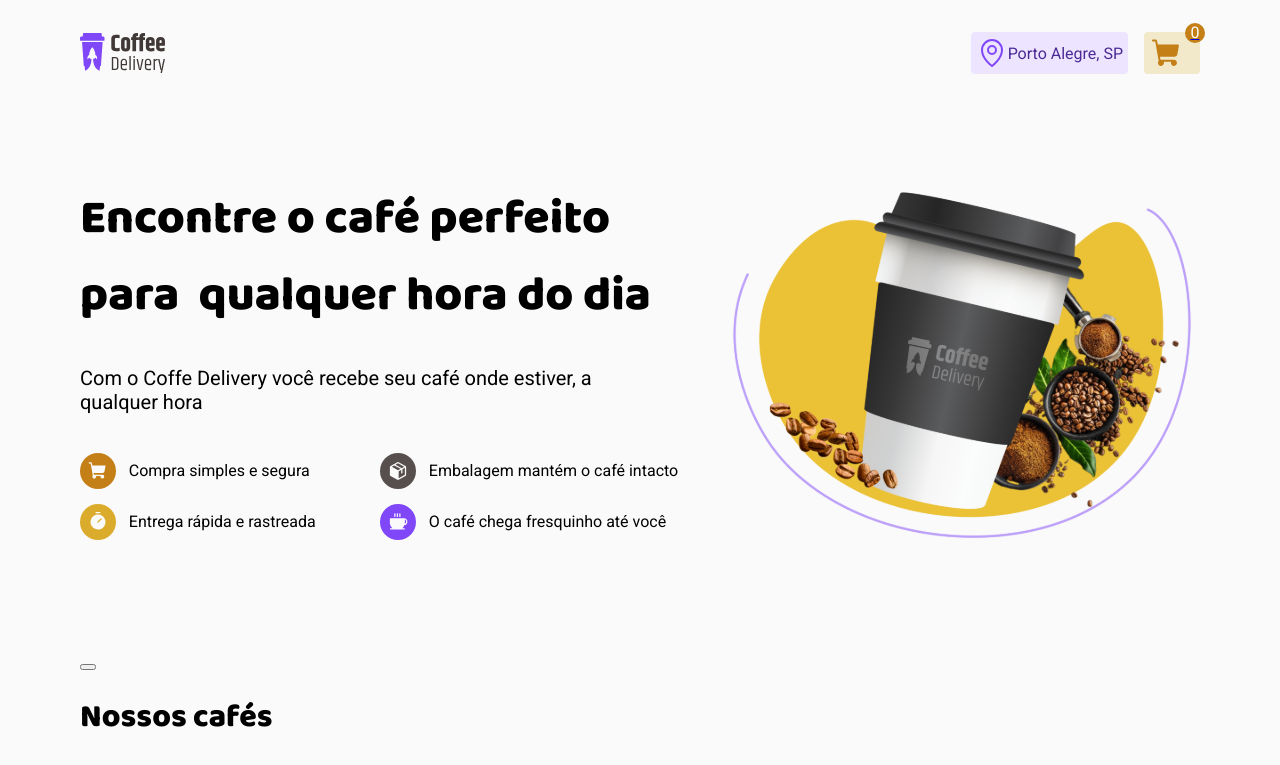
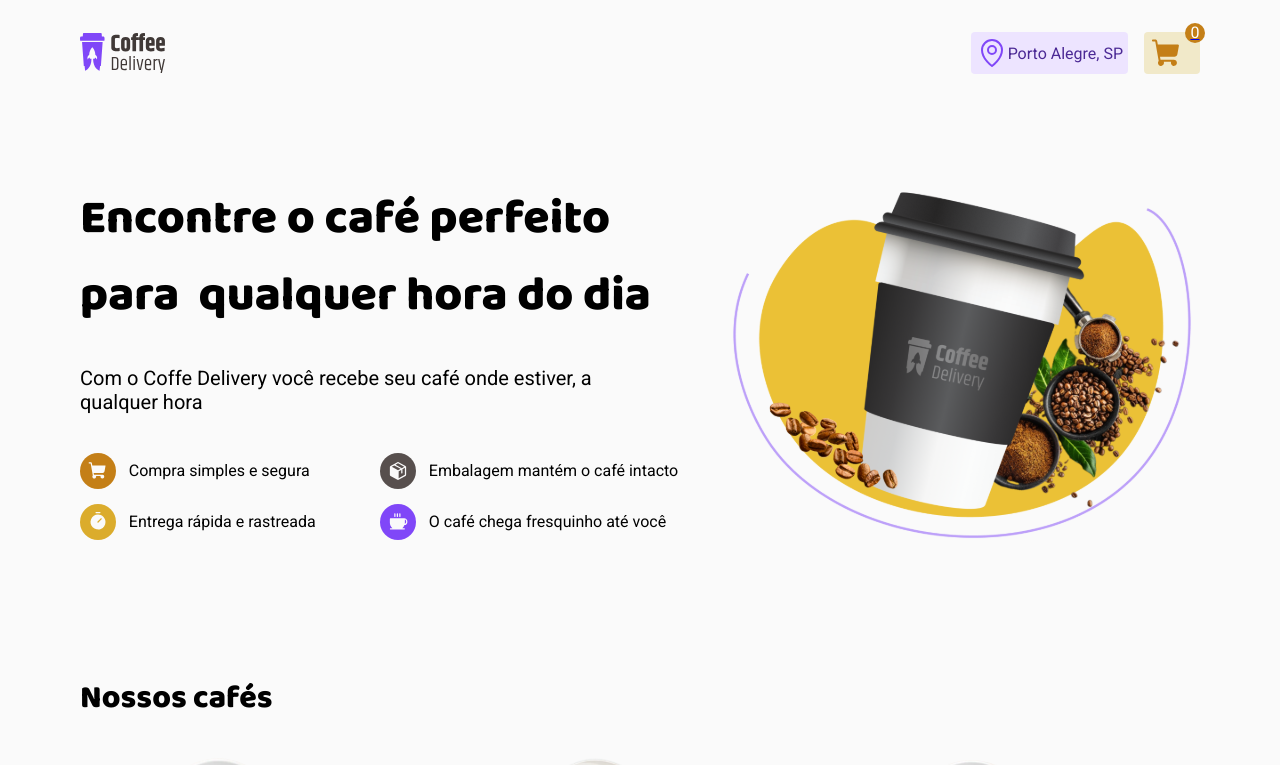
Before and after one commit to VictorDS87/Coffe-Delivery, a React (Vite) app: page / in a window 1280 px wide. Shown: the top 765 px of the page. Built offline with nearby package versions, Linux system fonts and the light colour scheme; data requests are answered from the project's data file.

Commit message:
Security measures -remove console.log

```diff
--- a/src/pages/products/index.tsx
+++ b/src/pages/products/index.tsx
@@ -84,7 +84,6 @@ export function Products({ values }: ProductProps) {
         setIsLoading(true)
         const response = await api.get('products/'+e.target.id)
 
-        console.log(response.data.amount)
         const validationRepeatedItem = shoppingCart.filter(product => product.id === response.data.id)
         if(validationRepeatedItem.length == 0){
             setShoppingCart((state) => [...state, {
@@ -108,7 +107,6 @@ export function Products({ values }: ProductProps) {
                 });
 
                 setShoppingCart(updatedShoppingCart);
-                console.log('passou')
                 return setIsLoading(false)
             }
             alert('Você já tem esse item salvo no carrinho, aumente a quantidade ou remova ele do carrinho na hora da finalização')
@@ -126,7 +124,6 @@ export function Products({ values }: ProductProps) {
     return (
         <div>
             <ProductPresentation />
-            <button type='button' onClick={(e) => {console.log(shoppingCart)}}></button>
             <Coffes>
                 <TitleSpan>Nossos cafés</TitleSpan>
                 <ContainerCoffeCard>
```
